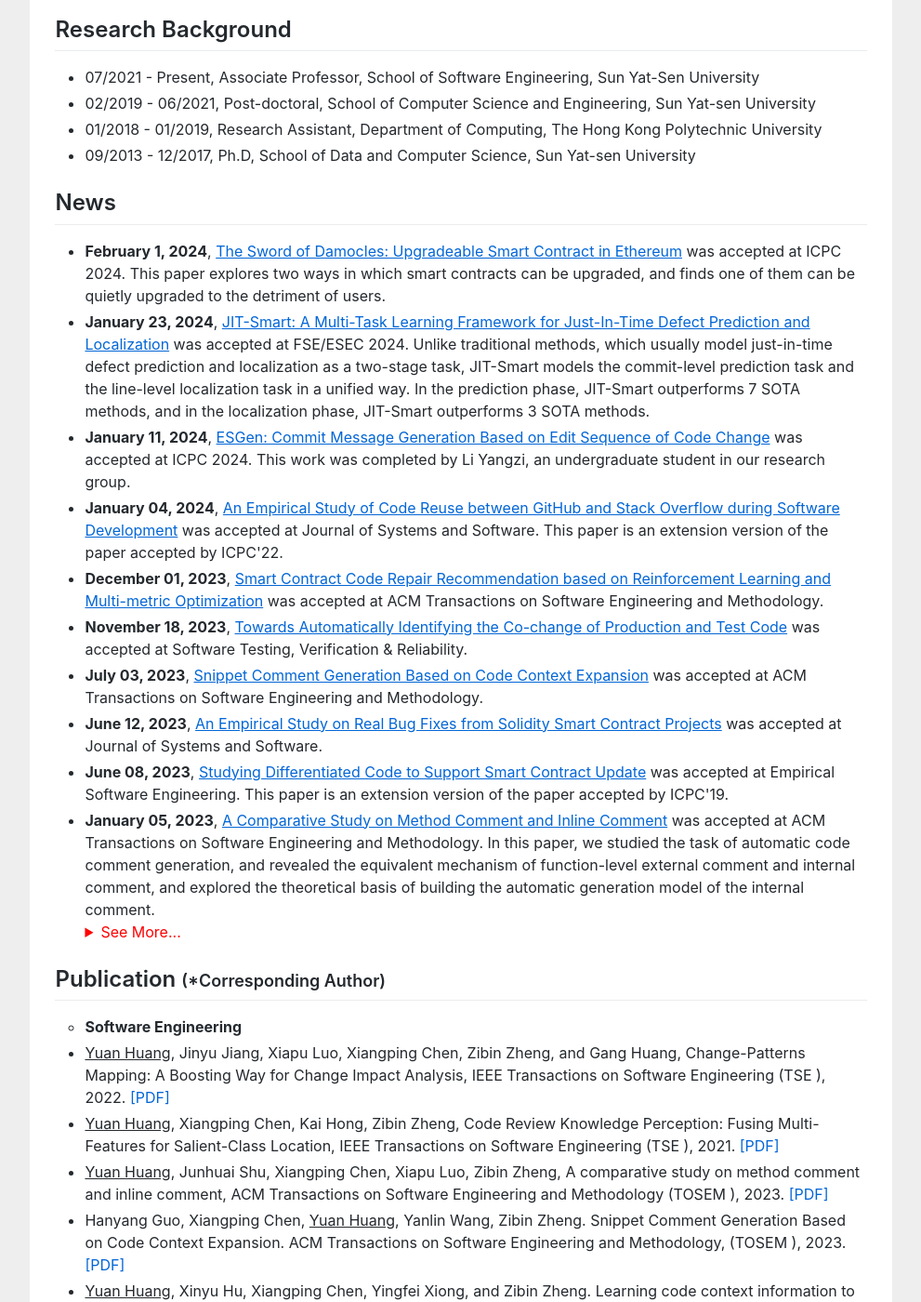
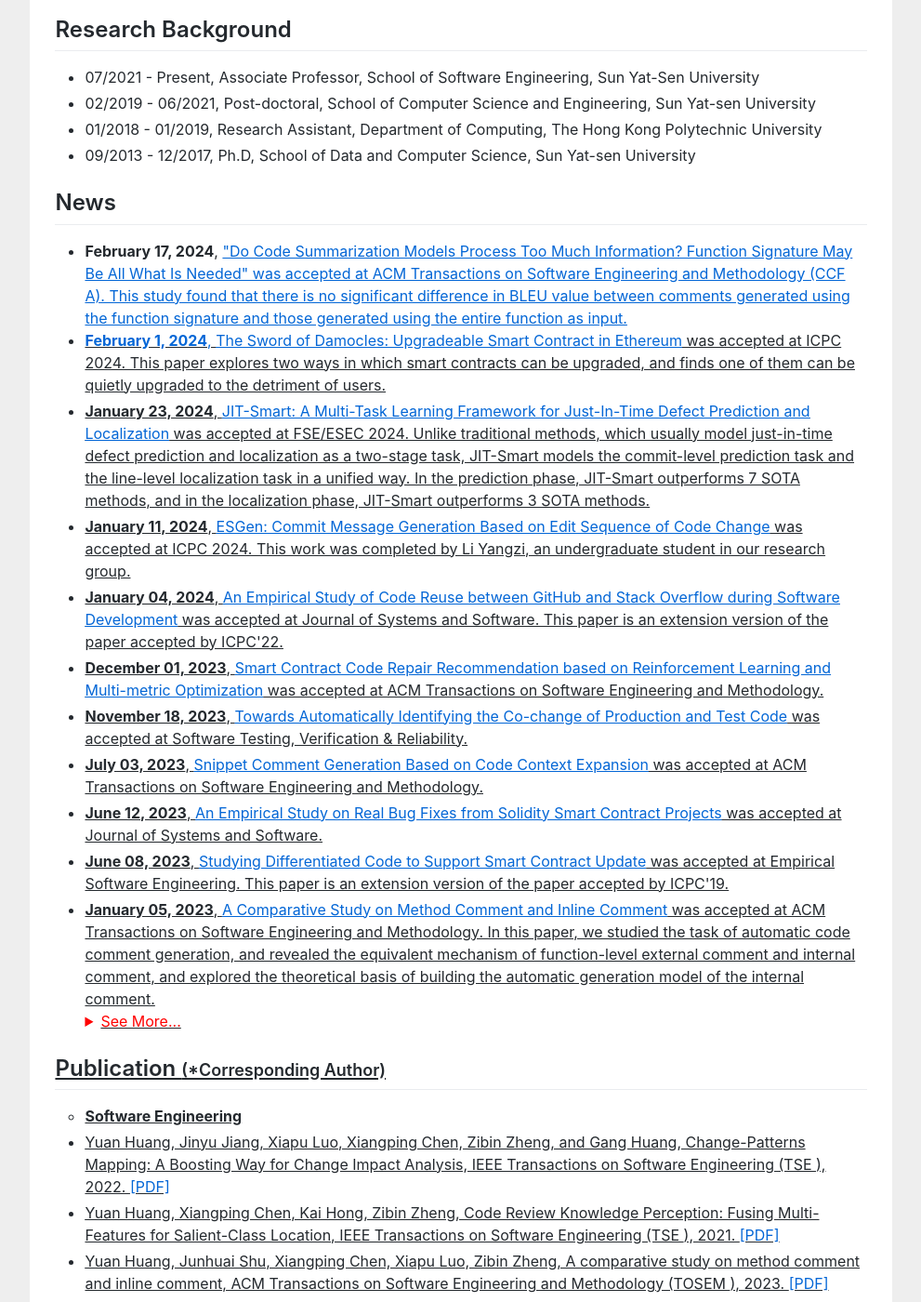
Before and after one commit to huangyuan-hy/huangyuan-hy.github.io, a Jekyll site: the page index.html, which Jekyll copies as it is, in a window 1280 px wide and 1400 px high, scrolled down 617 px. Shown: the whole window at 93% size, without its empty margins (144-1135 px from the left). Built offline with Jekyll 4.4.1, drawn with Linux system fonts in a browser that asks for light colours; some of the changed text lies outside the part shown.

Commit message:
Update index.html

```diff
--- a/index.html
+++ b/index.html
@@ -94,6 +94,7 @@ gtag('config', 'UA-158965281-1');
 				<h2>News</h2>
 					<ul>
 
+						<li><b>February 17, 2024</b>, <a href=""><u>"Do Code Summarization Models Process Too Much Information? Function Signature May Be All What Is Needed" was accepted at ACM Transactions on Software Engineering and Methodology (CCF A). This study found that there is no significant difference in BLEU value between comments generated using the function signature and those generated using the entire function as input.</li>
 						<li><b>February 1, 2024</b>,  <a href=""><u>The Sword of Damocles: Upgradeable Smart Contract in Ethereum</u></a> was accepted at ICPC 2024. This paper explores two ways in which smart contracts can be upgraded, and finds one of them can be quietly upgraded to the detriment of users.</li>
 						<li><b>January 23, 2024</b>,  <a href=""><u>JIT-Smart: A Multi-Task Learning Framework for Just-In-Time Defect Prediction and Localization</u></a> was accepted at FSE/ESEC 2024. Unlike traditional methods, which usually model just-in-time defect prediction and localization as a two-stage task, JIT-Smart models the commit-level prediction task and the line-level localization task in a unified way. In the prediction phase, JIT-Smart outperforms 7 SOTA methods, and in the localization phase, JIT-Smart outperforms 3 SOTA methods.</li>
 						<li><b>January 11, 2024</b>,  <a href=""><u>ESGen: Commit Message Generation Based on Edit Sequence of Code Change</u></a> was accepted at ICPC 2024. This work was completed by Li Yangzi, an undergraduate student in our research group. </li>
@@ -147,6 +148,7 @@ empirical study to learn how programmers reuse code on <a href="https://stackove
 <li><u>Yuan Huang</u>, Xiangping Chen, Kai Hong, Zibin Zheng, Code Review Knowledge Perception: Fusing Multi-Features for Salient-Class Location, IEEE Transactions on Software Engineering (TSE <a href="" style="color:red;">  </a>), 2021. <a href="https://ieeexplore.ieee.org/abstract/document/9186620">[PDF]</a> </li>
 <li><u>Yuan Huang</u>, Junhuai Shu, Xiangping Chen, Xiapu Luo, Zibin Zheng, A comparative study on method comment and inline comment, ACM Transactions on Software Engineering and Methodology (TOSEM <a href="" style="color:red;">  </a>), 2023. <a href="https://dl.acm.org/doi/pdf/10.1145/3582570">[PDF]</a> </li>
 <li>Hanyang Guo, Xiangping Chen, <u>Yuan Huang</u>, Yanlin Wang, Zibin Zheng. Snippet Comment Generation Based on Code Context Expansion. ACM Transactions on Software Engineering and Methodology, (TOSEM <a href="" style="color:red;">  </a>), 2023. <a href="">[PDF]</a></li>
+<li>Ding Xi, Peng Rui, Chen Xiangping, <li><u>Yuan Huang</u>, Bian Jing, Zheng Zibin. Do Code Summarization Models Process Too Much Information? Function Signature May Be All What Is Needed. ACM Transactions on Software Engineering and Methodology, (TOSEM <a href="" style="color:red;">  </a>), 2024. <a href="">[PDF]</a></li>
 <li><u>Yuan Huang</u>, Xinyu Hu, Xiangping Chen, Yingfei Xiong, and Zibin Zheng. Learning code context information to predict comment locations. IEEE Transactions on Reliability (TR <a href="" style="color:red;">  </a>), 2020. <a href="https://ieeexplore.ieee.org/abstract/document/8809910">[PDF]</a></li>
 <li><u>Yuan Huang</u>, Xingjian Liang, Xiapu Luo, Xiangping Chen, Zibin Zheng, Xiaocong Zhou, Reviewing Rounds Prediction for Code Patches, Empirical Software Engineering (EMSE <a href="" style="color:red;">  </a>), 2022. <a href="https://link.springer.com/article/10.1007/s10664-021-10035-z">[PDF]</a></li>
 <li><u>Yuan Huang</u>, Jinbo Huang, Xiangping Chen, Kunning He, Xiaocong Zhou, BCGen: A Comment Generation Method for Bytecode , Automated Software Engineering (ASE Journal <a href="" style="color:red;">  </a>), 2022. <a href="https://link.springer.com/article/10.1007/s10515-022-00374-6">[PDF]</a></li>
```
